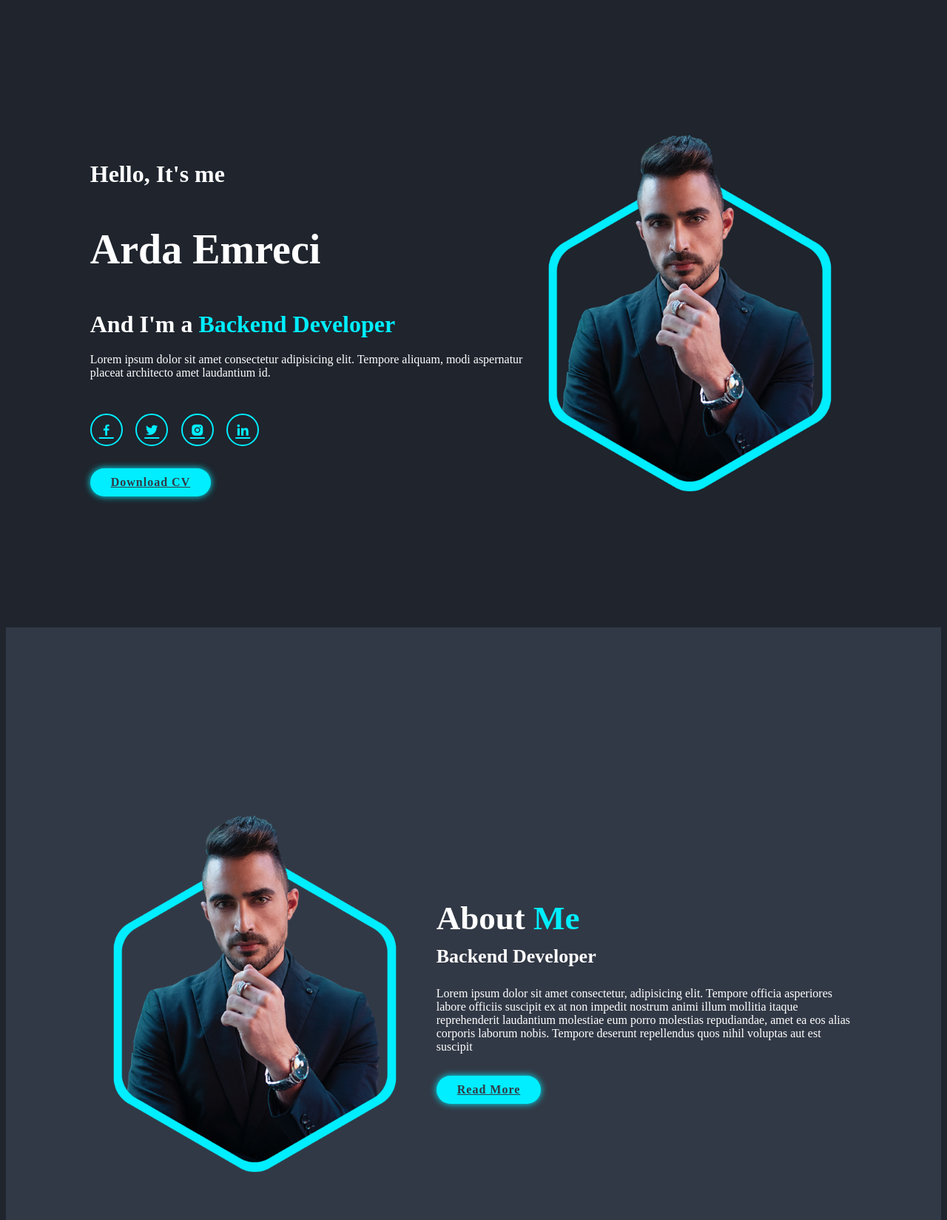
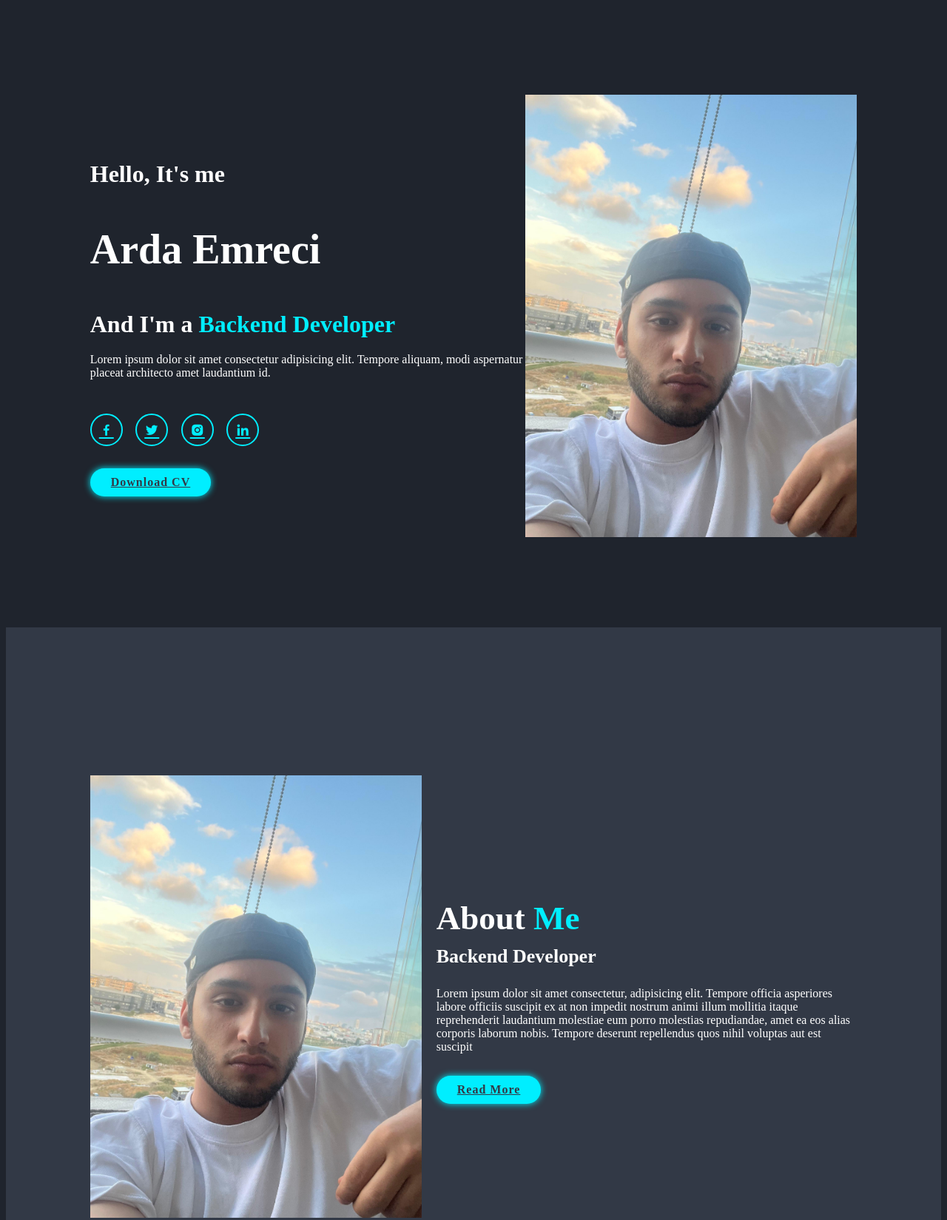
Before and after one commit to Vuate/webSite, a website built with webpack: page index.html in a window 1280 px wide. Shown: the part 80-1729 px from the top of the page at 74% size. Built offline with nearby package versions, Linux system fonts and the light colour scheme; files whose address does not match are found by name.

Commit message:
pictures changed

```diff
--- a/index.html
+++ b/index.html
@@ -54,14 +54,14 @@
   </div>
 
   <div class="home-png">
-    <img src="img/about.png" alt="">
+    <img src="img/arda.jpg" alt="">
   </div>
 </section>
 
 <!--about section design-->
 <section class="about" id="about">
   <div class="about-img">
-    <img src="img/about.png"alt="">
+    <img src="img/arda.jpg"alt="">
   </div>
 
   <div class="about-content">
```
Also changed, not shown: img/arda.jpg (added).
